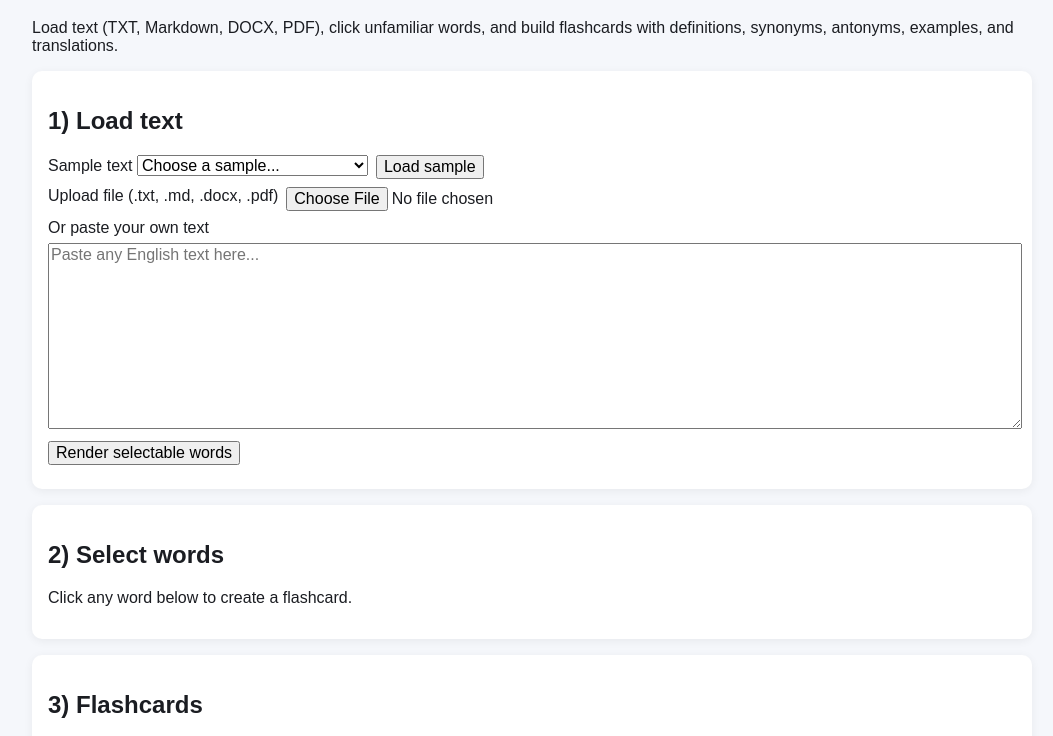
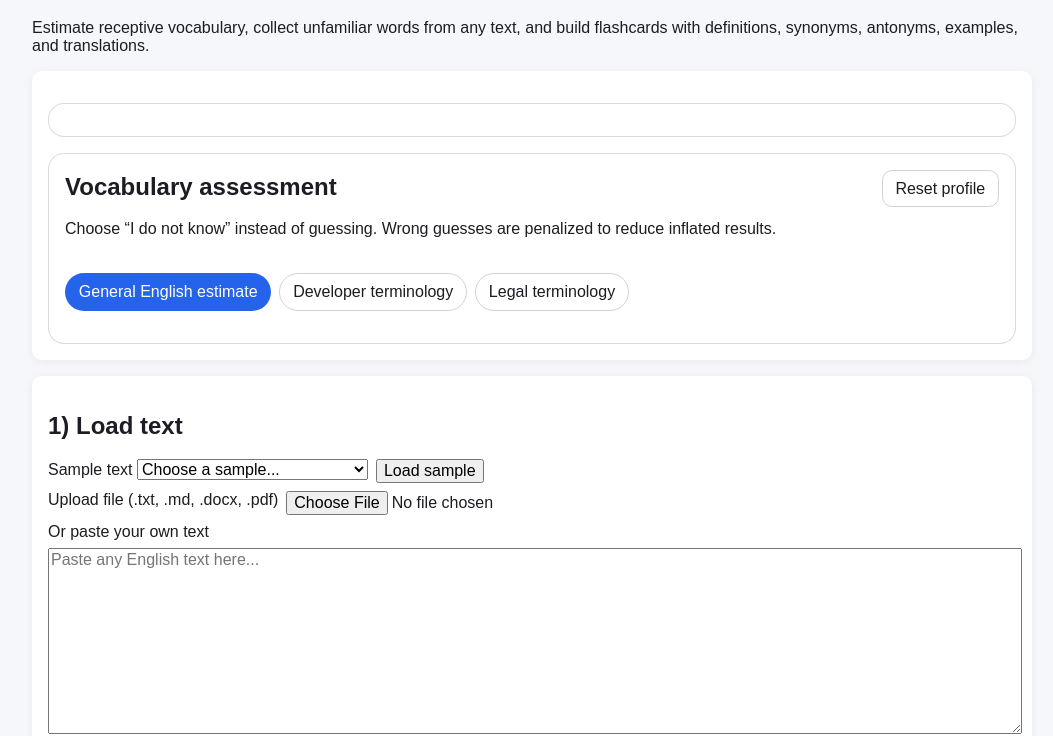
Before and after one commit to george-shepov/Vocabulary-Expander, a website: page index.html in a window 1280 px wide. Shown: the part 77-813 px from the top of the page, without its empty margins (108-1161 px from the left). Drawn offline with nearby package versions, Linux system fonts and the light colour scheme.

Commit message:
Integrate vocabulary estimator and shared learning profile

```diff
--- a/index.html
+++ b/index.html
@@ -3,16 +3,23 @@
   <head>
     <meta charset="UTF-8" />
     <meta name="viewport" content="width=device-width, initial-scale=1.0" />
+    <meta name="theme-color" content="#1f2a57" />
     <title>Vocabulary Expander</title>
+    <link rel="manifest" href="./manifest.webmanifest" />
     <link rel="stylesheet" href="./styles.css" />
+    <link rel="stylesheet" href="./vocabulary-toolkit.css" />
   </head>
   <body>
     <main>
       <h1>Vocabulary Expander</h1>
       <p>
-        Load text (TXT, Markdown, DOCX, PDF), click unfamiliar words, and build flashcards with
+        Estimate receptive vocabulary, collect unfamiliar words from any text, and build flashcards with
         definitions, synonyms, antonyms, examples, and translations.
       </p>
+
+      <section class="panel">
+        <div id="vocabularyToolkit"></div>
+      </section>
 
       <section class="panel">
         <h2>1) Load text</h2>
@@ -42,8 +49,8 @@
       </section>
 
       <section class="panel">
-        <h2>2) Select words</h2>
-        <p>Click any word below to create a flashcard.</p>
+        <h2>2) Select unfamiliar words</h2>
+        <p>Click any word below to save it to the shared learning queue and create a flashcard.</p>
         <div id="tokenized-text" aria-live="polite"></div>
       </section>
 
@@ -63,7 +70,34 @@
       </section>
     </main>
 
+    <script>
+      window.VOCABULARY_TOOLKIT_CONFIG = {
+        defaultBank: 'general',
+        showReader: false,
+        sourceLabel: 'Vocabulary-Expander',
+        fullAppHref: '',
+        homeHref: ''
+      };
+    </script>
+    <script src="./vocabulary-toolkit.js"></script>
+    <script>
+      window.VocabularyToolkit?.mount(
+        document.getElementById('vocabularyToolkit'),
+        window.VOCABULARY_TOOLKIT_CONFIG
+      );
+    </script>
     <script src="./node_modules/mammoth/mammoth.browser.min.js"></script>
     <script src="./app.js"></script>
+    <script>
+      document.getElementById('tokenized-text')?.addEventListener('click', event => {
+        const button = event.target.closest('.word-token');
+        if (button?.dataset.word) {
+          window.VocabularyToolkit?.rememberWord(button.dataset.word, 'Vocabulary-Expander:flashcard');
+        }
+      });
+      if ('serviceWorker' in navigator) {
+        navigator.serviceWorker.register('./service-worker.js').catch(() => {});
+      }
+    </script>
   </body>
 </html>
```
